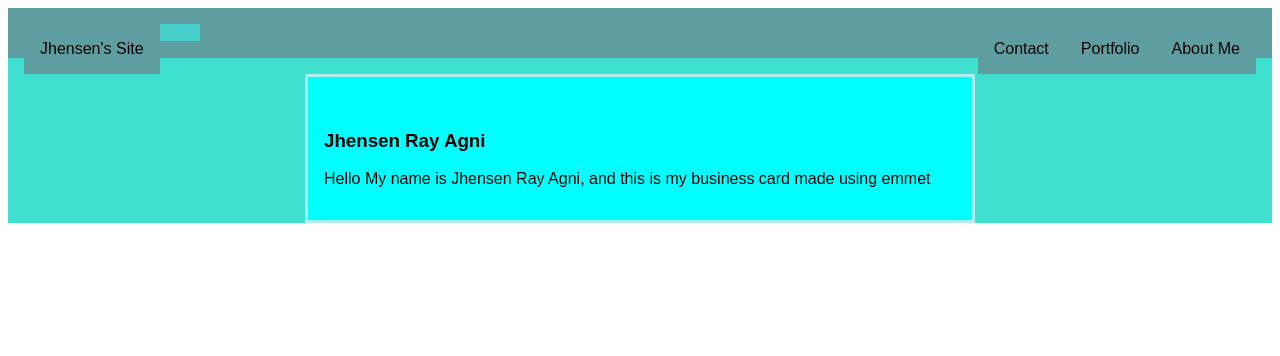
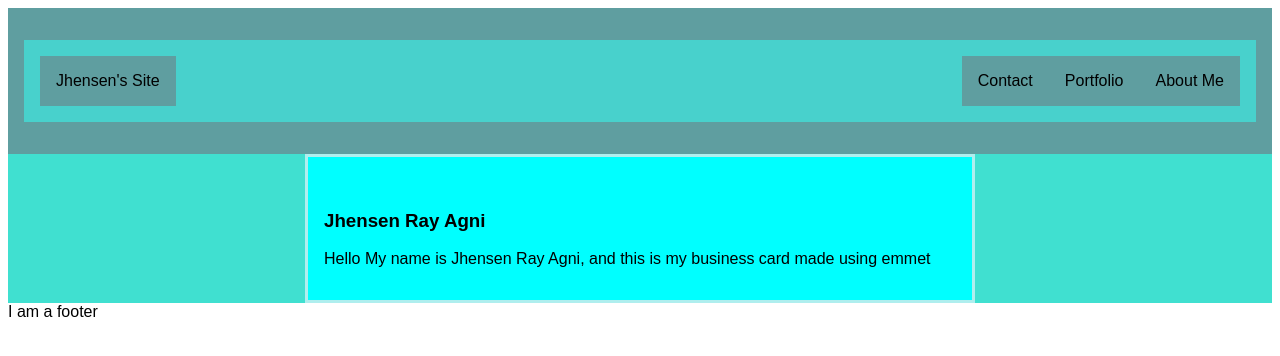
Before and after one commit to jragni/Full-Stack-Software-Journey, a plain HTML site: page emmet_practice/htmlBioWebSiteUsingEmmet.html in a window 1280 px wide. Drawn offline with Linux system fonts and the light colour scheme.

Commit message:
feat: updated css
Description: learned document.getElementByID, .getElementByClassName

```diff
--- a/emmet_practice/htmlBioWebSiteUsingEmmet.html
+++ b/emmet_practice/htmlBioWebSiteUsingEmmet.html
@@ -1,10 +1,9 @@
 <!DOCTYPE html>
 <html lang="en-us">
     <head>
-        <link rel="stylesheet" href="style.css">
+        <link rel="stylesheet" href="style.css"/>
     </head>
     <body>
-        <div class="body-wrapper">
         <div class="navbar">
           <ul class="navbar-list">
                 <li class="site-title">Jhensen's Site</li>
@@ -23,6 +22,7 @@
                 </section>
             </section>
         </div>
-        </div>
+        <footer class="footer-section">I am a footer</footer>
     </body>
+        <script src="script.js"></script>
 </html>
--- /dev/null
+++ b/emmet_practice/script.js
@@ -0,0 +1,18 @@
+
+
+function anchorManipulation(){
+    // grab parent ul
+    let parentElement = document.querySelector(".navbar-list")
+    // grab parent ul's children
+    let children = Array.from(parentElement.children)
+    // iterate over children
+    // for each iteration create an anchor tag
+    children.forEach( (child) => {
+        child.innerHTML = '<a>' + child.textContent + '</a>'
+
+    })
+    // set the anchor tag text content to the text of hte child
+    // set the li.innterHTML to the anchor tag created
+
+}
+anchorManipulation();
--- a/emmet_practice/style.css
+++ b/emmet_practice/style.css
@@ -7,13 +7,15 @@
     background-color:cadetblue;
     padding:16px;
     align-items: center;
+    overflow: auto;
 }
 
 
 .navbar-list{
     list-style-type: none;
-    display:inline;
+    overflow: auto;
     background-color: mediumturquoise;
+    padding: 16px;
 
 
 }
```
Also changed, not shown: emmet_practice/somethingNew.html (added). Lines whose indentation alone changed are shown as unchanged.
